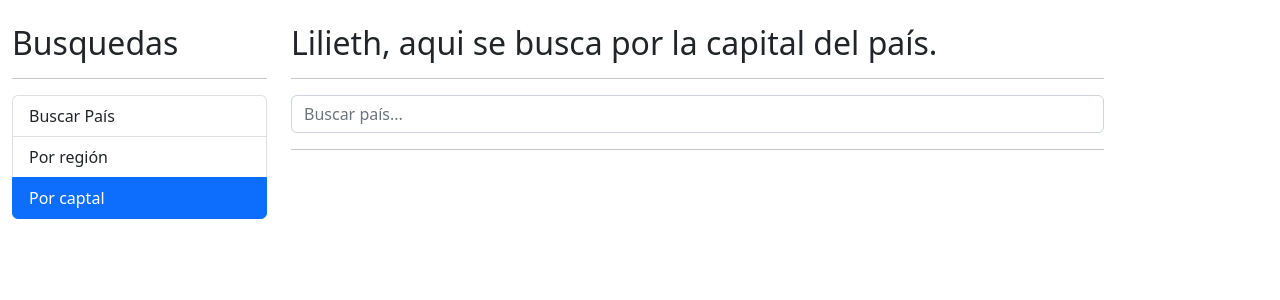
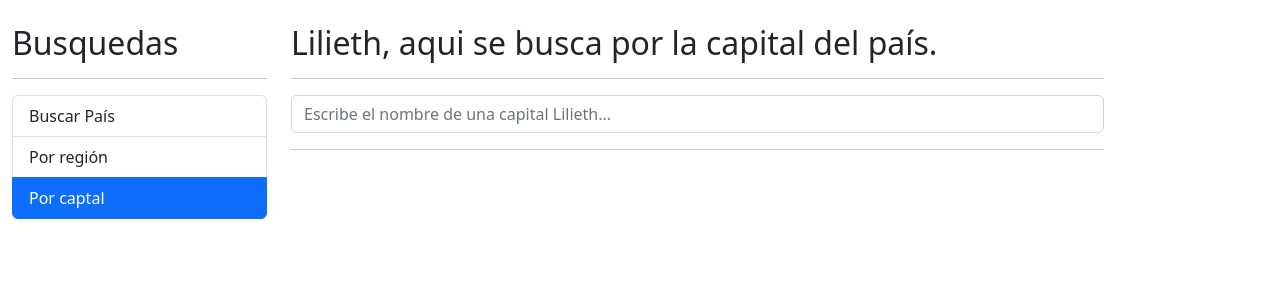
Before and after one commit to ezerecero/paisesAppZere, an Angular app: page /capital in a window 1280 px wide. Shown: the top 300 px of the page. Built offline with nearby package versions, Linux system fonts and the light colour scheme.

Commit message:
PlaceHolder del buscador cambia en cada caso

```diff
--- a/src/app/pais/components/pais-input/pais-input.component.html
+++ b/src/app/pais/components/pais-input/pais-input.component.html
@@ -4,5 +4,5 @@
             class="form-control"
             [(ngModel)]="termino"
             (input)="teclaPresionada()"
-            placeholder="Buscar país..."/>
+            [placeholder]="placeHolderText"/>
 </form>
--- a/src/app/pais/components/pais-input/pais-input.component.ts
+++ b/src/app/pais/components/pais-input/pais-input.component.ts
@@ -1,4 +1,4 @@
-import { Component, EventEmitter, Output, OnInit } from '@angular/core';
+import { Component, EventEmitter, Output, OnInit, Input } from '@angular/core';
 import { Subject } from 'rxjs';
 import { debounceTime } from 'rxjs/operators';
 
@@ -12,6 +12,7 @@ export class PaisInputComponent implements OnInit {
 
   @Output() onEnter   : EventEmitter<string> = new EventEmitter();
   @Output() onDebounce: EventEmitter<string> = new EventEmitter();
+  @Input() placeHolderText: String = '';
 
   debouncer: Subject<string> = new Subject();
 
--- a/src/app/pais/pages/por-capital/por-capital.component.html
+++ b/src/app/pais/pages/por-capital/por-capital.component.html
@@ -5,7 +5,8 @@
     <div class="col">
         <app-pais-input
             (onDebounce)="sugerencias( $event )"
-            (onEnter)="buscar( $event )">
+            (onEnter)="buscar( $event )"
+            placeHolderText="Escribe el nombre de una capital Lilieth...">
         </app-pais-input>
     </div>
 </div>
--- a/src/app/pais/pages/por-pais/por-pais.component.html
+++ b/src/app/pais/pages/por-pais/por-pais.component.html
@@ -5,7 +5,8 @@
     <div class="col">
         <app-pais-input
             (onDebounce)="sugerencias( $event )"
-            (onEnter)="buscar( $event )">
+            (onEnter)="buscar( $event )"
+            placeHolderText="Escribe el nombre de un país Lilieth...">
         </app-pais-input>
     </div>
 </div>
```
